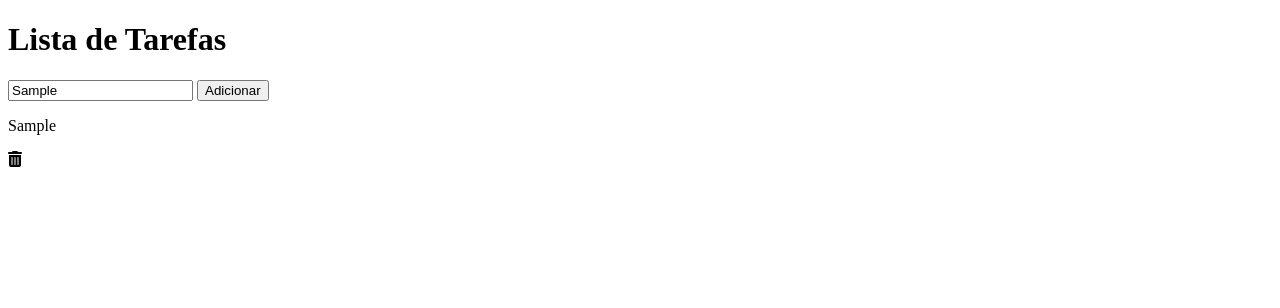
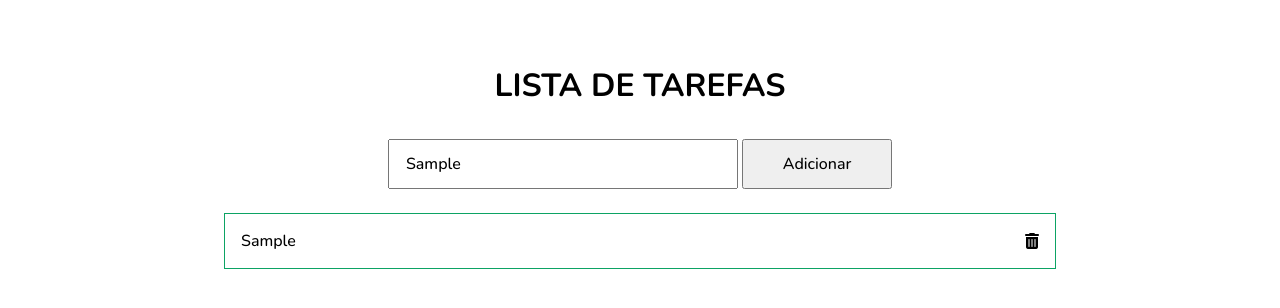
Before and after one commit to lukeyusuke/lista-tarefas, a plain HTML site: page index.html in a window 1280 px wide. Both pictures are taken after typing "Sample" into the empty fields and a click on the button "Adicionar". Drawn offline with nearby package versions, Linux system fonts and the light colour scheme.

Commit message:
Cria estrutura base do CSS

```diff
--- a/assets/css/styles.css
+++ b/assets/css/styles.css
@@ -0,0 +1,51 @@
+*{
+    margin: 0;
+    padding: 0;
+    box-sizing: border-box;
+    font-family: 'Nunito', sans-serif;
+}
+
+.main-title{
+    text-align: center;
+    margin: 4rem 0 2rem 0;
+}
+
+.all-content{
+    margin: 0 auto;
+}
+
+.task-container{
+    text-align: center;
+}
+
+.task-container .task-input, .task-button{
+    font-size: 1rem;
+    height: 50px;
+    outline: 0;
+    padding-left: 1rem;
+    width: 350px;
+}
+
+.task-container .task-button{
+    padding-left: 0;
+    width: 150px;
+}
+
+.tasks-todo{
+    width: 65%;
+    margin: 0 auto;
+}
+
+.tasks-todo .task-item{
+    border: 1px solid #0CA364;
+    align-items: center;
+    display: flex;
+    justify-content: space-between;
+    margin-top: 1.5rem;
+    padding: 1rem;
+}
+
+
+.task-container .task-input:focus{
+    border-color: #0CA364;
+}
--- a/index.html
+++ b/index.html
@@ -7,16 +7,20 @@
         <meta name="author" content="Luke Yusuke">
         <meta name="description" content="Miniprojeto de uma Lista de Tarefas, feito como maneira de praticar lógica em JavaScript">
         <link rel="stylesheet" type="text/css" href="./assets/css/styles.css">
+        <link rel="preconnect" href="https://fonts.googleapis.com">
+        <link rel="preconnect" href="https://fonts.gstatic.com" crossorigin>
+        <link href="https://fonts.googleapis.com/css2?family=Nunito:wght@300;500;700&display=swap" rel="stylesheet">
         <title> Lista de Tarefas </title>
     </head>
     <body>
-        <h1> Lista de Tarefas </h1>
-        <div class="task-container">
-            <input type="text" class="task-input" placeholder="Adicionar Tarefa">
-            <button class="task-button"> Adicionar </button>
-        </div>
-        <div class="tasks-todo">
-
+        <h1 class="main-title"> LISTA DE TAREFAS </h1>
+        <div class="all-content">
+            <div class="task-container">
+                <input type="text" class="task-input" placeholder="Adicionar Tarefa">
+                <button class="task-button"> Adicionar </button>
+            </div>
+            <div class="tasks-todo">
+            </div>
         </div>
         <script src="https://kit.fontawesome.com/5604c18dc8.js" crossorigin="anonymous"></script>
         <script src="./assets/js/scripts.js"></script>
```
